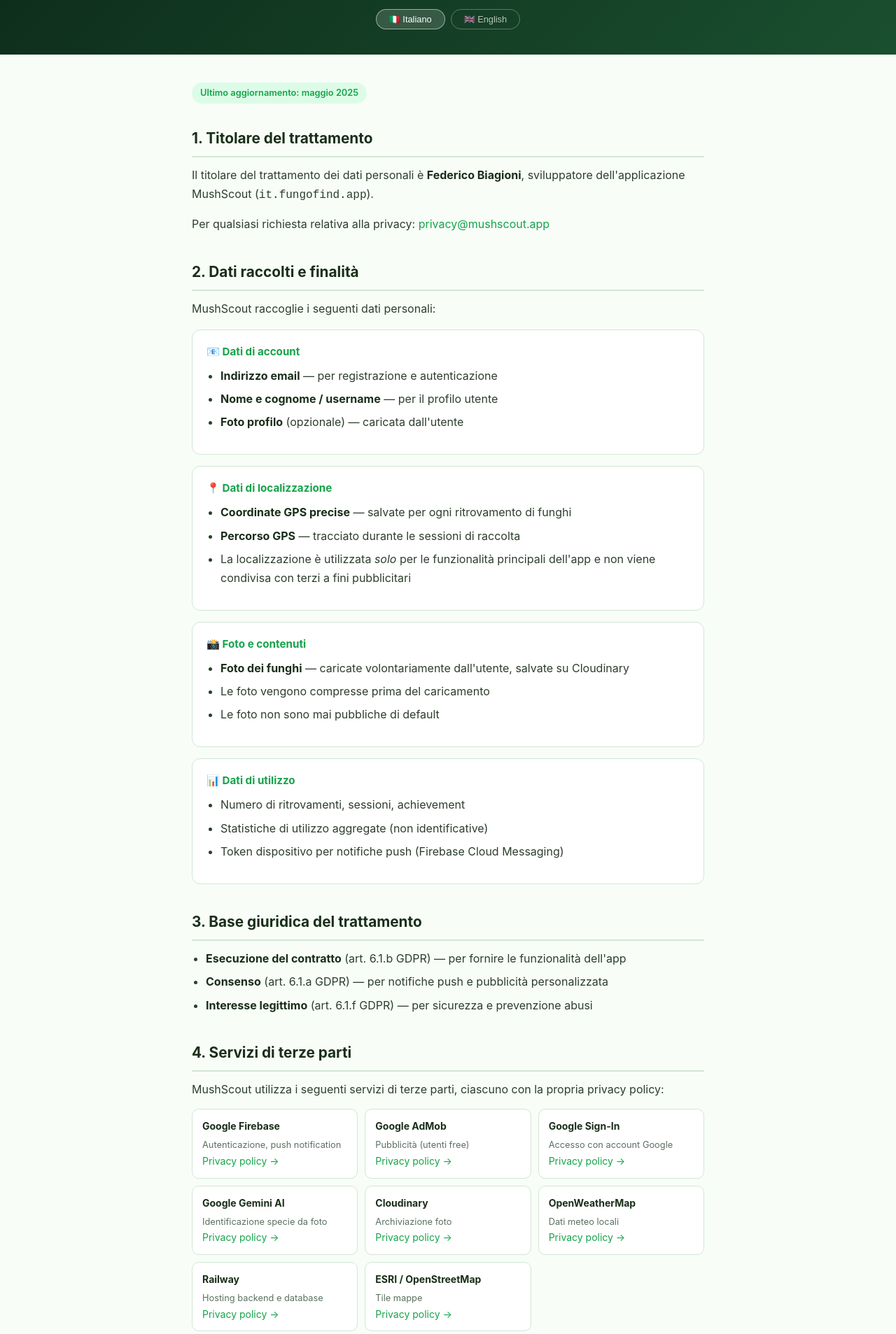
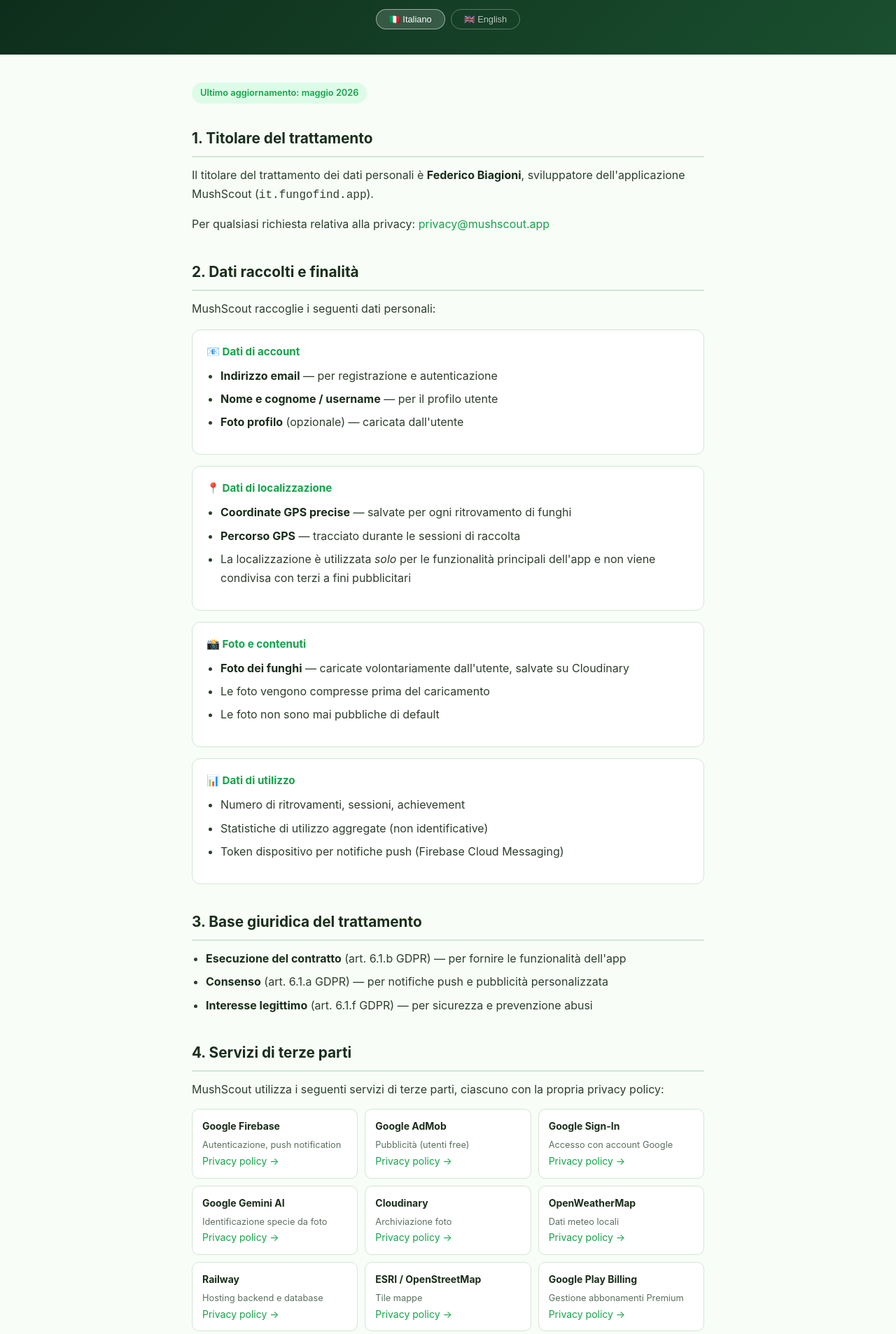
Before and after one commit to kiukjo/mushscout-privacy, a plain HTML site: page index.html in a window 1280 px wide. Shown: the part 130-2037 px from the top of the page at 70% size. Drawn offline with Linux system fonts and the light colour scheme.

Commit message:
Update privacy policy: May 2026, add Google Play Billing

```diff
--- a/index.html
+++ b/index.html
@@ -145,7 +145,7 @@
 <!-- ═══════════════════ ITALIANO ═══════════════════ -->
 <div data-lang="it" class="visible">
 
-  <span class="updated">Ultimo aggiornamento: maggio 2025</span>
+  <span class="updated">Ultimo aggiornamento: maggio 2026</span>
 
   <h2>1. Titolare del trattamento</h2>
   <p>
@@ -244,6 +244,11 @@
       <span>Tile mappe</span><br>
       <a href="https://www.esri.com/en-us/privacy/overview" target="_blank">Privacy policy →</a>
     </div>
+    <div class="service-card">
+      <strong>Google Play Billing</strong>
+      <span>Gestione abbonamenti Premium</span><br>
+      <a href="https://policies.google.com/privacy" target="_blank">Privacy policy →</a>
+    </div>
   </div>
 
   <h2>5. Conservazione dei dati</h2>
@@ -303,7 +308,7 @@
 <!-- ═══════════════════ ENGLISH ═══════════════════ -->
 <div data-lang="en">
 
-  <span class="updated">Last updated: May 2025</span>
+  <span class="updated">Last updated: May 2026</span>
 
   <h2>1. Data Controller</h2>
   <p>
@@ -402,6 +407,11 @@
       <span>Map tiles</span><br>
       <a href="https://www.esri.com/en-us/privacy/overview" target="_blank">Privacy policy →</a>
     </div>
+    <div class="service-card">
+      <strong>Google Play Billing</strong>
+      <span>Premium subscription management</span><br>
+      <a href="https://policies.google.com/privacy" target="_blank">Privacy policy →</a>
+    </div>
   </div>
 
   <h2>5. Data Retention</h2>
```
